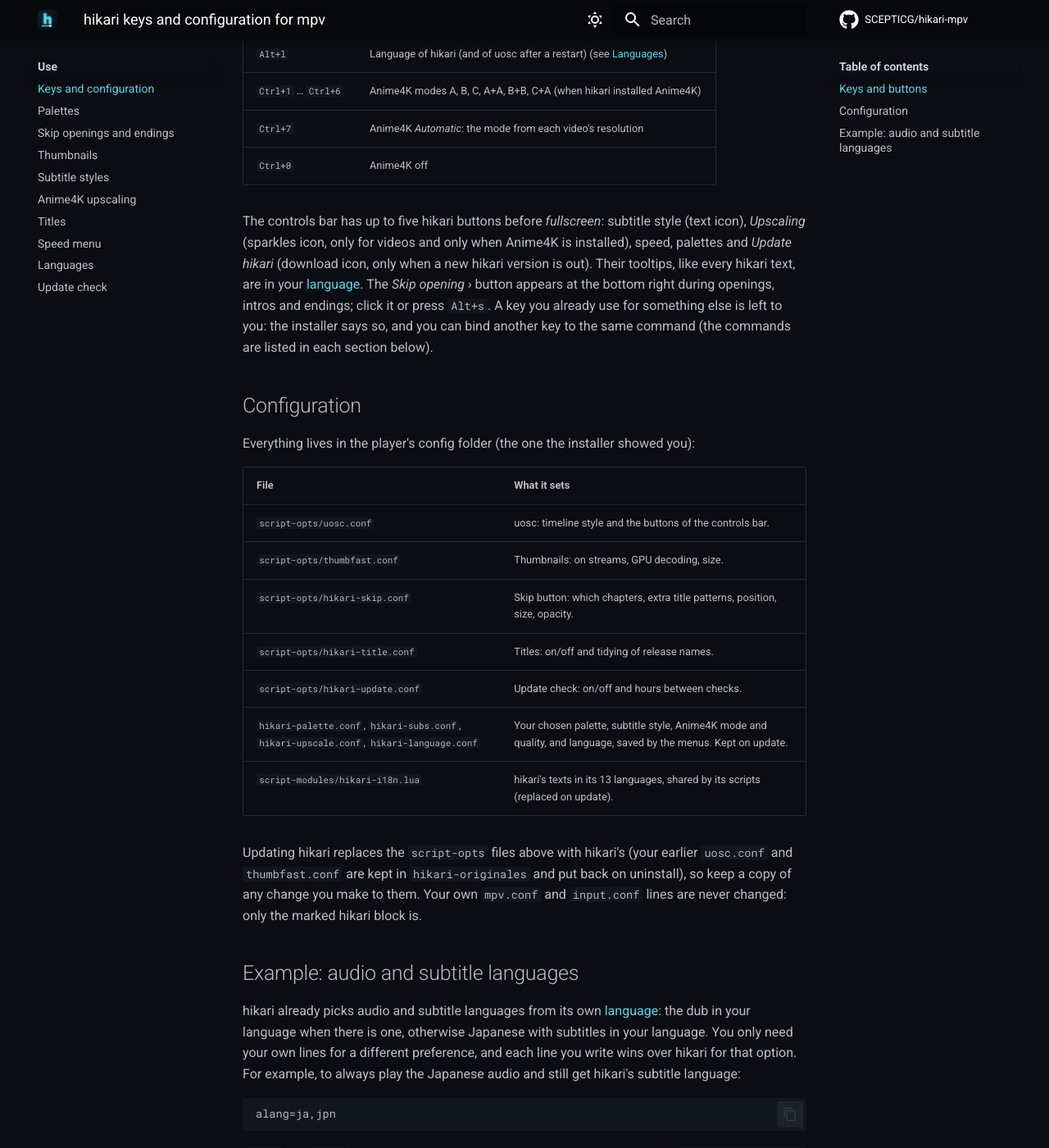
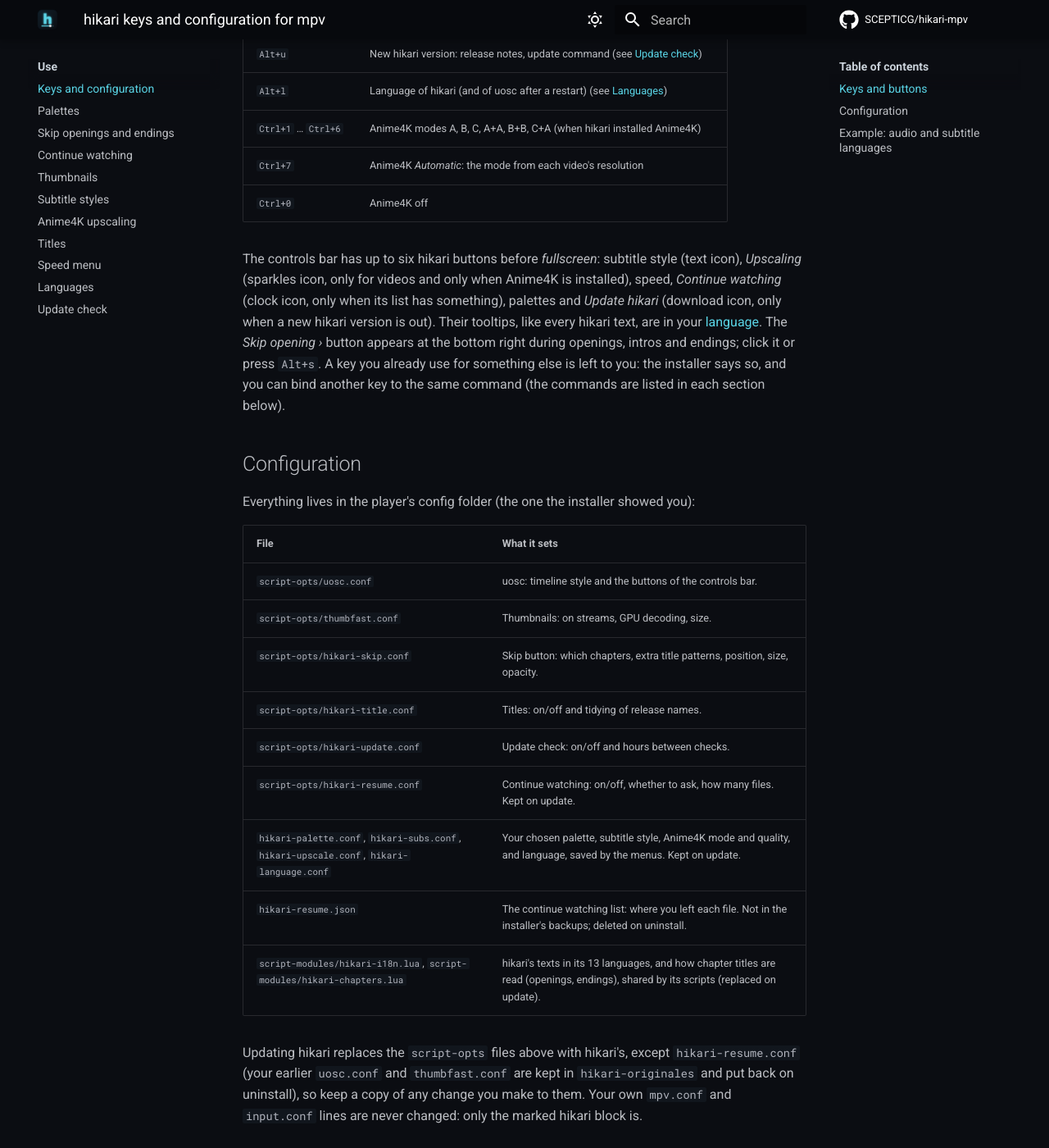
Before and after one commit to SCEPTICG/hikari-mpv, an MkDocs documentation site: the page built from docs/usage.md, in a window 1280 px wide and 1400 px high, scrolled down 463 px. Shown: the whole window at 82% size. Built offline with MkDocs 1.6.1 and Material for MkDocs 9.7.7, drawn with Linux system fonts in a browser that asks for light colours; comment, search, counter and statistics services are not loaded.

```diff
--- a/docs/usage.md
+++ b/docs/usage.md
@@ -12,13 +12,14 @@ description: "Keyboard shortcuts and configuration files of hikari, a theme for
 | `Alt+p` | Palette menu |
 | `Alt+s` | Skip the current opening, intro or ending (while the button is on screen) |
 | `Alt+t` | Subtitle menu (style, size, height) |
+| `Alt+r` | Continue watching: the files you left half-watched (see [Continue watching](features/resume.md)) |
 | `Alt+u` | New hikari version: release notes, update command (see [Update check](features/update-check.md)) |
 | `Alt+l` | Language of hikari (and of uosc after a restart) (see [Languages](features/language.md)) |
 | `Ctrl+1` … `Ctrl+6` | Anime4K modes A, B, C, A+A, B+B, C+A (when hikari installed Anime4K) |
 | `Ctrl+7` | Anime4K *Automatic*: the mode from each video's resolution |
 | `Ctrl+0` | Anime4K off |
 
-The controls bar has up to five hikari buttons before *fullscreen*: subtitle style (text icon), *Upscaling* (sparkles icon, only for videos and only when Anime4K is installed), speed, palettes and *Update hikari* (download icon, only when a new hikari version is out). Their tooltips, like every hikari text, are in your [language](features/language.md). The *Skip opening ›* button appears at the bottom right during openings, intros and endings; click it or press `Alt+s`. A key you already use for something else is left to you: the installer says so, and you can bind another key to the same command (the commands are listed in each section below).
+The controls bar has up to six hikari buttons before *fullscreen*: subtitle style (text icon), *Upscaling* (sparkles icon, only for videos and only when Anime4K is installed), speed, *Continue watching* (clock icon, only when its list has something), palettes and *Update hikari* (download icon, only when a new hikari version is out). Their tooltips, like every hikari text, are in your [language](features/language.md). The *Skip opening ›* button appears at the bottom right during openings, intros and endings; click it or press `Alt+s`. A key you already use for something else is left to you: the installer says so, and you can bind another key to the same command (the commands are listed in each section below).
 
 ## Configuration
 
@@ -31,10 +32,12 @@ Everything lives in the player's config folder (the one the installer showed you
 | `script-opts/hikari-skip.conf` | Skip button: which chapters, extra title patterns, position, size, opacity. |
 | `script-opts/hikari-title.conf` | Titles: on/off and tidying of release names. |
 | `script-opts/hikari-update.conf` | Update check: on/off and hours between checks. |
+| `script-opts/hikari-resume.conf` | Continue watching: on/off, whether to ask, how many files. Kept on update. |
 | `hikari-palette.conf`, `hikari-subs.conf`, `hikari-upscale.conf`, `hikari-language.conf` | Your chosen palette, subtitle style, Anime4K mode and quality, and language, saved by the menus. Kept on update. |
-| `script-modules/hikari-i18n.lua` | hikari's texts in its 13 languages, shared by its scripts (replaced on update). |
+| `hikari-resume.json` | The continue watching list: where you left each file. Not in the installer's backups; deleted on uninstall. |
+| `script-modules/hikari-i18n.lua`, `script-modules/hikari-chapters.lua` | hikari's texts in its 13 languages, and how chapter titles are read (openings, endings), shared by its scripts (replaced on update). |
 
-Updating hikari replaces the `script-opts` files above with hikari's (your earlier `uosc.conf` and `thumbfast.conf` are kept in `hikari-originales` and put back on uninstall), so keep a copy of any change you make to them. Your own `mpv.conf` and `input.conf` lines are never changed: only the marked hikari block is.
+Updating hikari replaces the `script-opts` files above with hikari's, except `hikari-resume.conf` (your earlier `uosc.conf` and `thumbfast.conf` are kept in `hikari-originales` and put back on uninstall), so keep a copy of any change you make to them. Your own `mpv.conf` and `input.conf` lines are never changed: only the marked hikari block is.
 
 ## Example: audio and subtitle languages
 
--- a/mkdocs.yml
+++ b/mkdocs.yml
@@ -74,6 +74,7 @@ nav:
       - Keys and configuration: usage.md
       - Palettes: features/palettes.md
       - Skip openings and endings: features/skip.md
+      - Continue watching: features/resume.md
       - Thumbnails: features/thumbnails.md
       - Subtitle styles: features/subtitles.md
       - Anime4K upscaling: features/anime4k.md
```
Also changed, not shown: README.md (+2 -1 lines), docs/development.md (+1 -1 lines), docs/faq.md (+2 -0 lines), docs/features/resume.md (added, +47 -0 lines), docs/index.md (+1 -1 lines), docs/install/windows.md (+4 -4 lines).
